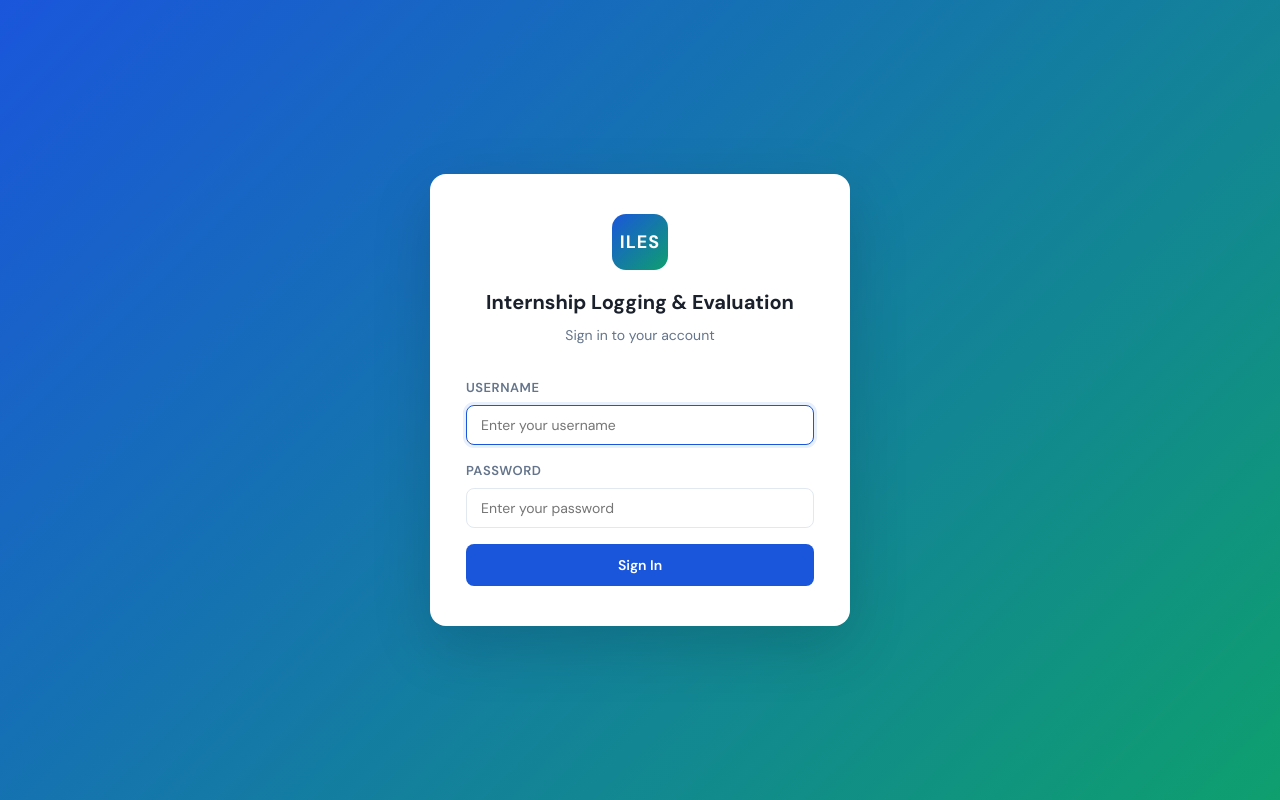
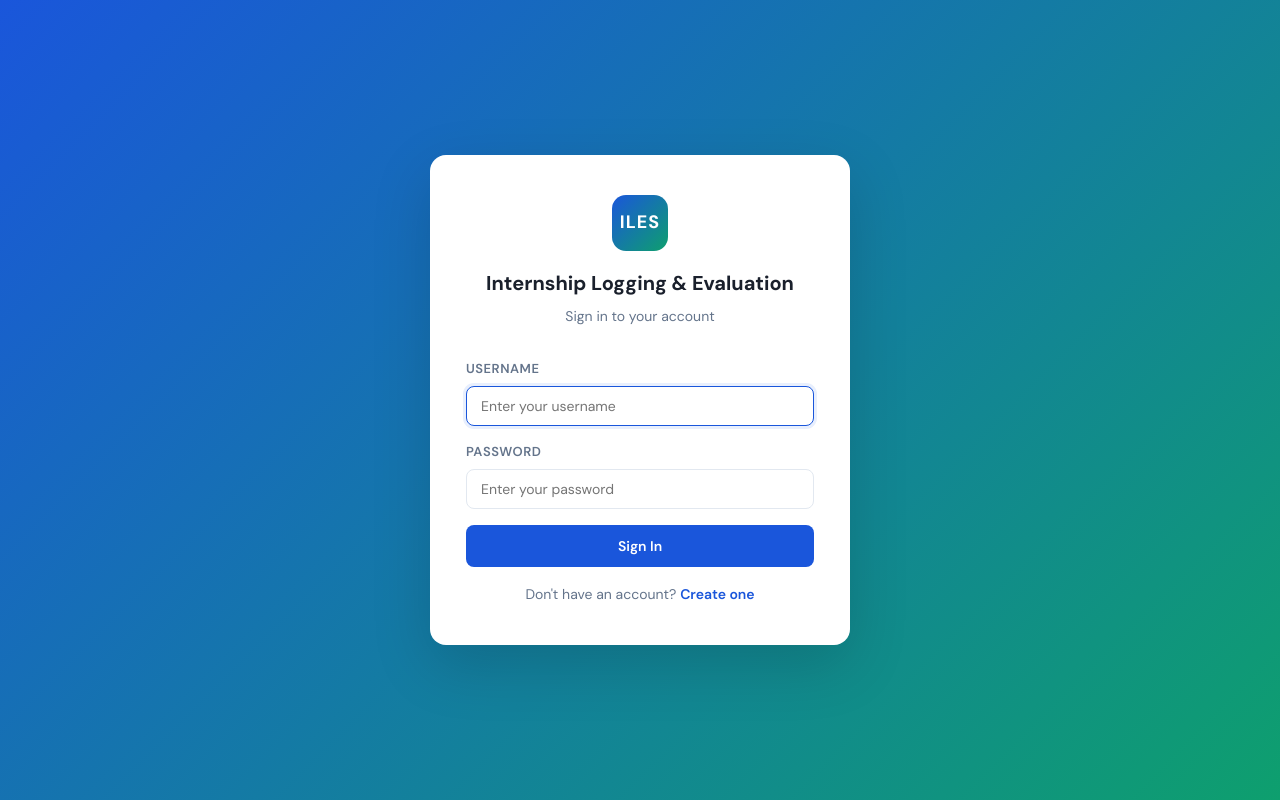
Before and after one commit to Beatrice-2000/internship_logging_evaluation_system, a React (Vite) app in the folder FRONTEND/: page /login in a window 1280 px wide. Built offline with nearby package versions, Linux system fonts and the light colour scheme.

Commit message:
update register and login

```diff
--- a/FRONTEND/src/pages/LoginPage.jsx
+++ b/FRONTEND/src/pages/LoginPage.jsx
@@ -82,9 +82,16 @@ export default function LoginPage() {
             style={{ width: '100%', justifyContent: 'center', padding: '12px' }}
             disabled={loading}
           >
+
             {loading ? 'Signing in…' : 'Sign In'}
-          </button>
-        </form>
+    </button>
+    <p style={{ textAlign: 'center', marginTop: 16, fontSize: 14, color: '#64748b' }}>
+      Don't have an account?{' '}
+      <Link to="/register" style={{ color: '#1a56db', fontWeight: 600, textDecoration: 'none' }}>
+        Create one
+      </Link>
+    </p>
+  </form>
       </div>
     </div>
   );
@@ -125,12 +132,3 @@ const styles = {
   title: { fontSize: 20, fontWeight: 700, marginBottom: 6 },
   subtitle: { color: '#64748b', fontSize: 14 },
 };
-
-
-// Below the Sign In button:
-<p style={{ textAlign: 'center', marginTop: 16, fontSize: 14, color: '#64748b' }}>
-  Don't have an account?{' '}
-  <Link to="/register" style={{ color: '#1a56db', fontWeight: 600, textDecoration: 'none' }}>
-    Create one
-  </Link>
-</p>
--- a/FRONTEND/src/pages/Registerpage.jsx
+++ b/FRONTEND/src/pages/Registerpage.jsx
@@ -6,6 +6,7 @@ const ROLES = [
   { value: 'student', label: 'Student' },
   { value: 'academic_supervisor', label: 'Academic Supervisor' },
   { value: 'administrator', label: 'Administrator' },
+   { value: 'workplace_supervisor', label: 'Workplace Supervisor' },
 ];
 
 const RegisterPage = () => {
```
